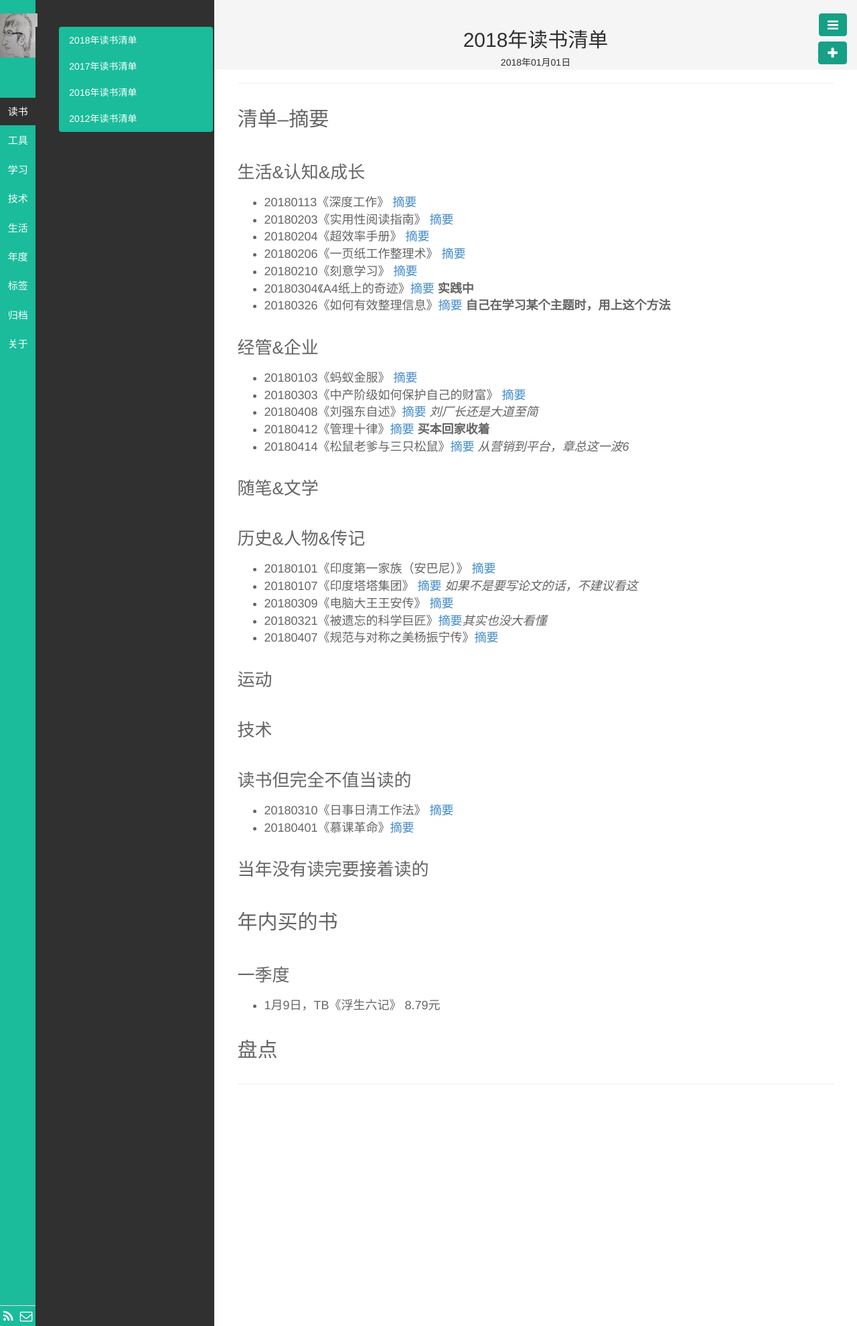
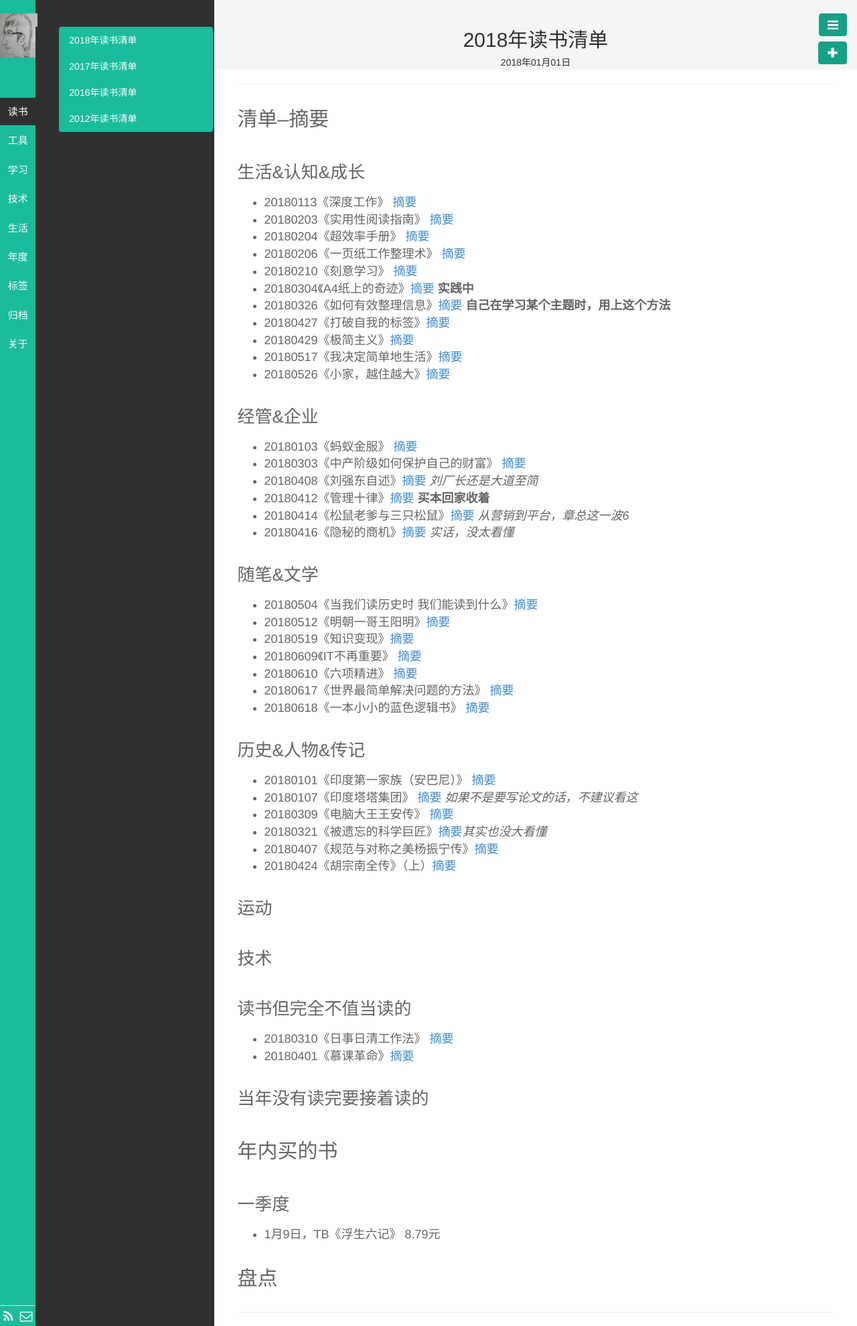
Before and after one commit to wolflion/blog, a Jekyll site: the page built from _posts/读书/2018-01-01-book-list-2018.md, in a window 1280 px wide. Shown: the whole page at 67% size. Built offline with Jekyll 4.4.1, drawn with Linux system fonts in a browser that asks for light colours.

Commit message:
2018-06-18提交5、6月的读书摘要

```diff
--- a/_posts/读书/2018-01-01-book-list-2018.md
+++ b/_posts/读书/2018-01-01-book-list-2018.md
@@ -18,6 +18,10 @@ description:
 + 20180210《刻意学习》 [摘要](https://www.jianshu.com/p/0e32e881ab42)
 + 20180304《A4纸上的奇迹》[摘要](https://www.jianshu.com/p/dde7bb111646) **实践中**
 + 20180326《如何有效整理信息》[摘要](https://www.jianshu.com/p/c4c5ebd5763e) **自己在学习某个主题时，用上这个方法**
++ 20180427《打破自我的标签》[摘要](https://www.jianshu.com/p/5c7532dc4183)
++ 20180429《极简主义》[摘要](https://www.jianshu.com/p/926b85848cb2)
++ 20180517《我决定简单地生活》[摘要](https://www.jianshu.com/p/3c0b650ac348)
++ 20180526《小家，越住越大》[摘要](https://www.jianshu.com/p/9a5c5dd754ca)
 
 ### 经管&企业
 
@@ -26,32 +30,44 @@ description:
 + 20180408《刘强东自述》[摘要](https://www.jianshu.com/p/d72b197df0be) *刘厂长还是大道至简*
 + 20180412《管理十律》[摘要](https://www.jianshu.com/p/e890f3b68647) **买本回家收着**
 + 20180414《松鼠老爹与三只松鼠》[摘要](https://www.jianshu.com/p/8339b2c0eff2) *从营销到平台，章总这一波6*
++ 20180416《隐秘的商机》[摘要](https://www.jianshu.com/p/6e965dd9947c) *实话，没太看懂*
 
 ### 随笔&文学
 
++ 20180504《当我们读历史时 我们能读到什么》[摘要](https://www.jianshu.com/p/64e6f5df623d)
++ 20180512《明朝一哥王阳明》[摘要](https://www.jianshu.com/p/19104713be36)
++ 20180519《知识变现》[摘要](https://www.jianshu.com/p/d903ea8c4751)
++ 20180609《IT不再重要》 [摘要](https://www.jianshu.com/p/997692e386f0)
++ 20180610《六项精进》 [摘要](https://www.jianshu.com/p/0155f22e3d19)
++ 20180617《世界最简单解决问题的方法》 [摘要](https://www.jianshu.com/p/0adf331958f1)
++ 20180618《一本小小的蓝色逻辑书》 [摘要](https://www.jianshu.com/p/168a28fe0389)
 
-###  历史&人物&传记
+### 历史&人物&传记
+
 + 20180101《印度第一家族（安巴尼）》 [摘要](https://www.jianshu.com/p/eb71efc4dd14)
 + 20180107《印度塔塔集团》 [摘要](https://www.jianshu.com/p/af52d24a1fa3) *如果不是要写论文的话，不建议看这*
 + 20180309《电脑大王王安传》 [摘要](https://www.jianshu.com/p/b676c0435f24)
 + 20180321《被遗忘的科学巨匠》[摘要](https://www.jianshu.com/p/254987388041)*其实也没大看懂*
 + 20180407《规范与对称之美杨振宁传》[摘要]()
++ 20180424《胡宗南全传》（上）[摘要](https://www.jianshu.com/p/ed8eeaf27ab1)
 
-###  运动
+### 运动
 
 
-###  技术
+### 技术
 
 
-###  读书但完全不值当读的
+### 读书但完全不值当读的
+
 + 20180310《日事日清工作法》 [摘要](https://www.jianshu.com/p/ab6fdfb6c43c)
 + 20180401《慕课革命》[摘要]()
 
 ###  当年没有读完要接着读的
 
+##  年内买的书
 
-##  年内买的书
 ###  一季度
+
 + 1月9日，TB《浮生六记》 8.79元
 
 ##  盘点
```
